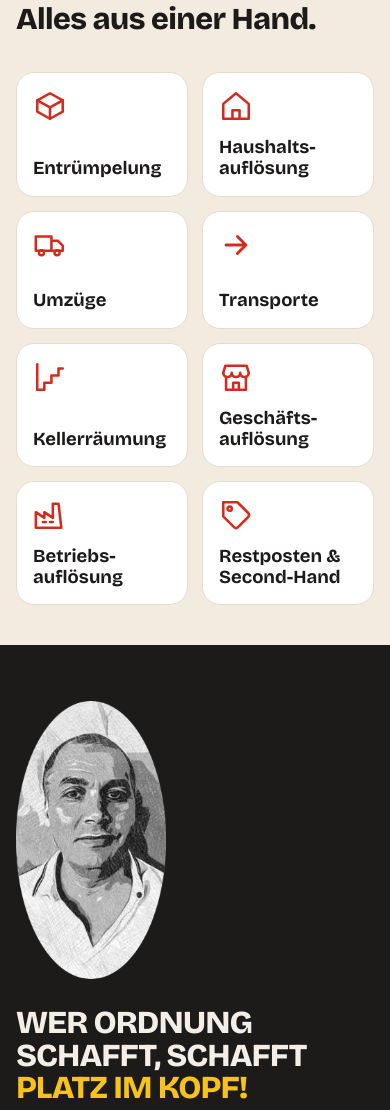
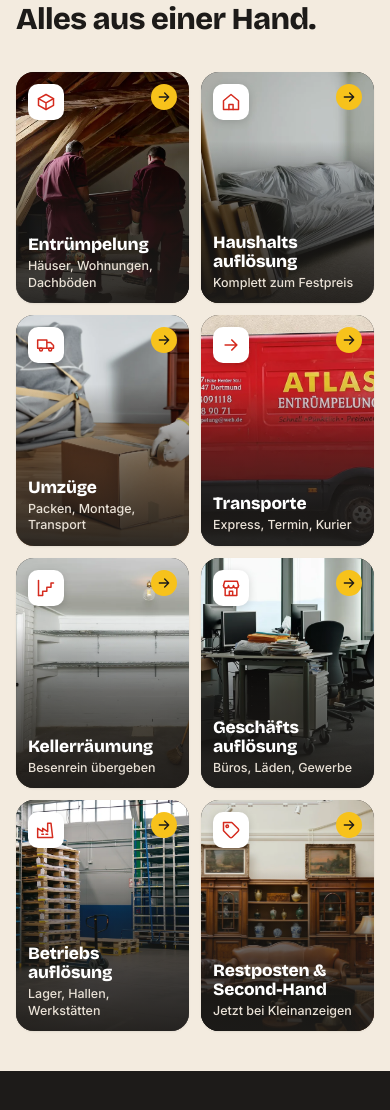
Before and after one commit to Naktz-Media/Alles-Atlas.de, a plain HTML site: page index.html in a window 390 px wide. Shown: the part 1126-2236 px from the top of the page. Drawn offline with Linux system fonts and the light colour scheme.

Commit message:
Turn service tiles into photo cards, stop automatic word hyphenation
- Eight service tiles now show a photo with icon, title, short detail line
  and arrow; four new photos generated via the Higgsfield API
- Long words break at <wbr> points without a visible hyphen (no more
  "Haushaltsauflö-sung" on iPhone)

Co-Authored-By: Claude Opus 5.5 <noreply@anthropic.com>
Claude-Session: https://claude.ai/code/session_01SdUUcdghghrmZKTxT3ATBv

```diff
--- a/assets/css/style.css
+++ b/assets/css/style.css
@@ -216,17 +216,51 @@ p { margin: 0 0 1em; text-wrap: pretty; }
 /* ---------- Service tiles ---------- */
 .tiles { display: grid; grid-template-columns: repeat(4, 1fr); gap: 14px; margin-top: 36px; }
 .tile {
-  display: flex; flex-direction: column; justify-content: space-between; gap: 22px;
-  min-height: 150px; padding: 20px;
-  background: var(--card); border: 1px solid var(--line); border-radius: var(--radius);
-  color: var(--ink); text-decoration: none;
-  transition: transform .15s ease, border-color .15s ease, box-shadow .15s ease;
+  position: relative; isolation: isolate; overflow: hidden;
+  display: flex; flex-direction: column; justify-content: space-between;
+  aspect-ratio: 4 / 5; padding: 16px;
+  border-radius: var(--radius); background: var(--ink);
+  color: #fff; text-decoration: none;
+  box-shadow: 0 1px 2px rgba(29, 27, 25, .08);
+  transition: transform .2s ease, box-shadow .2s ease;
 }
-.tile:hover { transform: translateY(-2px); border-color: var(--ink); box-shadow: var(--shadow); color: var(--ink); }
-.tile svg { width: 34px; height: 34px; color: var(--red); }
-.tile span { font-family: var(--font-display); font-weight: 700; font-size: 1.15rem; line-height: 1.15; hyphens: auto; }
-@media (max-width: 900px) { .tiles { grid-template-columns: repeat(2, 1fr); } .tile { min-height: 118px; gap: 14px; padding: 16px; } }
-@media (max-width: 380px) { .tile span { font-size: 1.02rem; } }
+.tile img {
+  position: absolute; inset: 0; z-index: -2;
+  width: 100%; height: 100%; object-fit: cover;
+  transition: transform .5s ease;
+}
+.tile::after {
+  content: ""; position: absolute; inset: 0; z-index: -1;
+  background: linear-gradient(180deg, rgba(29, 27, 25, 0) 30%, rgba(29, 27, 25, .55) 58%, rgba(29, 27, 25, .92) 100%);
+}
+.tile:hover { transform: translateY(-3px); box-shadow: var(--shadow); color: #fff; }
+.tile:hover img { transform: scale(1.06); }
+.tile-icon {
+  width: 42px; height: 42px; border-radius: 12px;
+  background: var(--card); display: grid; place-items: center;
+  box-shadow: 0 2px 8px rgba(0, 0, 0, .15);
+}
+.tile-icon svg { width: 24px; height: 24px; color: var(--red); }
+.tile-text { display: grid; gap: 4px; padding-right: 30px; }
+.tile-text strong { font-family: var(--font-display); font-weight: 800; font-size: 1.25rem; line-height: 1.1; letter-spacing: -.01em; overflow-wrap: normal; hyphens: manual; }
+.tile-text small { font-size: .88rem; font-weight: 500; color: #e9e1d6; line-height: 1.3; }
+.tile-go {
+  position: absolute; right: 14px; bottom: 16px;
+  width: 28px; height: 28px; padding: 5px; border-radius: 50%;
+  background: var(--yellow); color: var(--ink);
+  transition: transform .2s ease;
+}
+.tile:hover .tile-go { transform: translateX(3px); }
+@media (max-width: 900px) {
+  .tiles { grid-template-columns: repeat(2, 1fr); gap: 12px; }
+  .tile { aspect-ratio: 3 / 4; padding: 12px; }
+  .tile-icon { width: 36px; height: 36px; border-radius: 10px; }
+  .tile-icon svg { width: 20px; height: 20px; }
+  .tile-text { padding-right: 0; }
+  .tile-text strong { font-size: 1.08rem; }
+  .tile-text small { font-size: .78rem; }
+  .tile-go { top: 12px; bottom: auto; right: 12px; width: 26px; height: 26px; }
+}
 
 /* ---------- Quote ---------- */
 .quote-grid { display: grid; grid-template-columns: auto 1fr; gap: clamp(28px, 6vw, 72px); align-items: center; }
--- a/index.html
+++ b/index.html
@@ -111,14 +111,54 @@
     <p class="eyebrow">Leistungen</p>
     <h2 id="leistungen">Alles aus einer Hand.</h2>
     <div class="tiles">
-      <a class="tile" href="service/#entruempelung"><svg aria-hidden="true"><use href="#i-box"/></svg><span>Entrümpelung</span></a>
-      <a class="tile" href="service/#entruempelung"><svg aria-hidden="true"><use href="#i-home"/></svg><span>Haushalts&shy;auflösung</span></a>
-      <a class="tile" href="service/#umzuege"><svg aria-hidden="true"><use href="#i-truck"/></svg><span>Umzüge</span></a>
-      <a class="tile" href="service/#transporte"><svg aria-hidden="true"><use href="#i-arrow"/></svg><span>Transporte</span></a>
-      <a class="tile" href="service/#entruempelung"><svg aria-hidden="true"><use href="#i-stairs"/></svg><span>Keller&shy;räumung</span></a>
-      <a class="tile" href="service/#entruempelung"><svg aria-hidden="true"><use href="#i-store"/></svg><span>Geschäfts&shy;auflösung</span></a>
-      <a class="tile" href="service/#entruempelung"><svg aria-hidden="true"><use href="#i-factory"/></svg><span>Betriebs&shy;auflösung</span></a>
-      <a class="tile" href="https://kleinanzeigen.alles-atlas.de/" target="_blank" rel="noopener"><svg aria-hidden="true"><use href="#i-tag"/></svg><span>Restposten &amp; Second-Hand</span></a>
+      <a class="tile" href="service/#entruempelung">
+        <img src="assets/img/entruempelung.webp" alt="" loading="lazy">
+        <span class="tile-icon"><svg aria-hidden="true"><use href="#i-box"/></svg></span>
+        <span class="tile-text"><strong>Entrümpelung</strong><small>Häuser, Wohnungen, Dachböden</small></span>
+        <svg class="tile-go" aria-hidden="true"><use href="#i-arrow"/></svg>
+      </a>
+      <a class="tile" href="service/#entruempelung">
+        <img src="assets/img/haushaltsaufloesung.webp" alt="" loading="lazy">
+        <span class="tile-icon"><svg aria-hidden="true"><use href="#i-home"/></svg></span>
+        <span class="tile-text"><strong>Haushalts<wbr>auflösung</strong><small>Komplett zum Festpreis</small></span>
+        <svg class="tile-go" aria-hidden="true"><use href="#i-arrow"/></svg>
+      </a>
+      <a class="tile" href="service/#umzuege">
+        <img src="assets/img/umzuege.webp" alt="" loading="lazy">
+        <span class="tile-icon"><svg aria-hidden="true"><use href="#i-truck"/></svg></span>
+        <span class="tile-text"><strong>Umzüge</strong><small>Packen, Montage, Transport</small></span>
+        <svg class="tile-go" aria-hidden="true"><use href="#i-arrow"/></svg>
+      </a>
+      <a class="tile" href="service/#transporte">
+        <img src="assets/img/transporter.webp" alt="" loading="lazy" style="object-position:58% 50%">
+        <span class="tile-icon"><svg aria-hidden="true"><use href="#i-arrow"/></svg></span>
+        <span class="tile-text"><strong>Transporte</strong><small>Express, Termin, Kurier</small></span>
+        <svg class="tile-go" aria-hidden="true"><use href="#i-arrow"/></svg>
+      </a>
+      <a class="tile" href="service/#entruempelung">
+        <img src="assets/img/kellerraeumung.webp" alt="" loading="lazy">
+        <span class="tile-icon"><svg aria-hidden="true"><use href="#i-stairs"/></svg></span>
+        <span class="tile-text"><strong>Keller<wbr>räumung</strong><small>Besenrein übergeben</small></span>
+        <svg class="tile-go" aria-hidden="true"><use href="#i-arrow"/></svg>
+      </a>
+      <a class="tile" href="service/#entruempelung">
+        <img src="assets/img/geschaeftsaufloesung.webp" alt="" loading="lazy">
+        <span class="tile-icon"><svg aria-hidden="true"><use href="#i-store"/></svg></span>
+        <span class="tile-text"><strong>Geschäfts<wbr>auflösung</strong><small>Büros, Läden, Gewerbe</small></span>
+        <svg class="tile-go" aria-hidden="true"><use href="#i-arrow"/></svg>
+      </a>
+      <a class="tile" href="service/#entruempelung">
+        <img src="assets/img/betriebsaufloesung.webp" alt="" loading="lazy">
+        <span class="tile-icon"><svg aria-hidden="true"><use href="#i-factory"/></svg></span>
+        <span class="tile-text"><strong>Betriebs<wbr>auflösung</strong><small>Lager, Hallen, Werkstätten</small></span>
+        <svg class="tile-go" aria-hidden="true"><use href="#i-arrow"/></svg>
+      </a>
+      <a class="tile" href="https://kleinanzeigen.alles-atlas.de/" target="_blank" rel="noopener">
+        <img src="assets/img/laden.webp" alt="" loading="lazy">
+        <span class="tile-icon"><svg aria-hidden="true"><use href="#i-tag"/></svg></span>
+        <span class="tile-text"><strong>Restposten &amp; Second-Hand</strong><small>Jetzt bei Kleinanzeigen</small></span>
+        <svg class="tile-go" aria-hidden="true"><use href="#i-arrow"/></svg>
+      </a>
     </div>
   </div>
 </section>
```
Also changed, not shown: dsgvo/index.html (+1 -1 lines), service/index.html (+1 -1 lines), src/pages/01-home.html (+48 -8 lines), src/pages/02-service.html (+1 -1 lines), src/pages/05-dsgvo.html (+1 -1 lines), assets/img/betriebsaufloesung.webp (added), assets/img/geschaeftsaufloesung.webp (added), assets/img/haushaltsaufloesung.webp (added), assets/img/kellerraeumung.webp (added), 1 other file.
